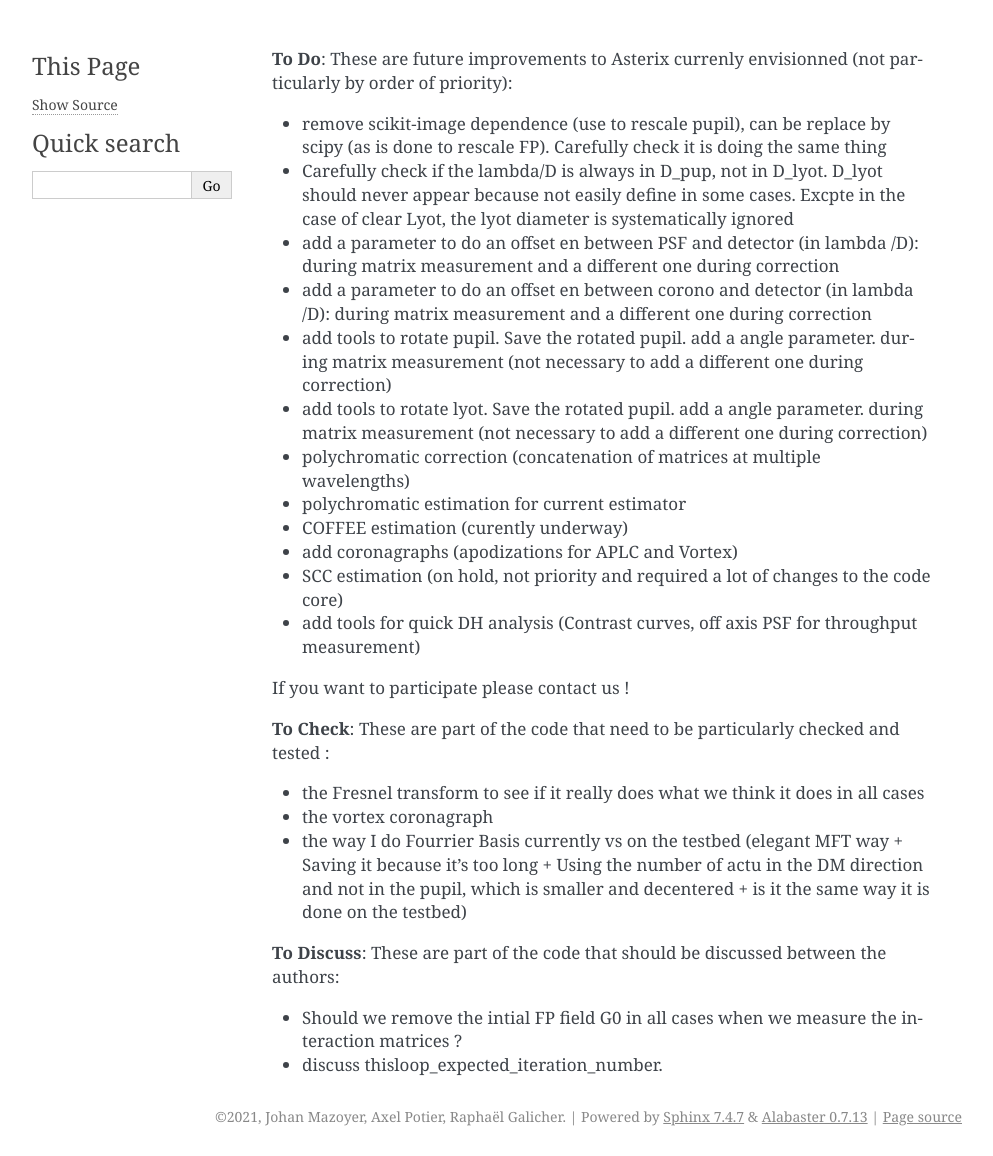
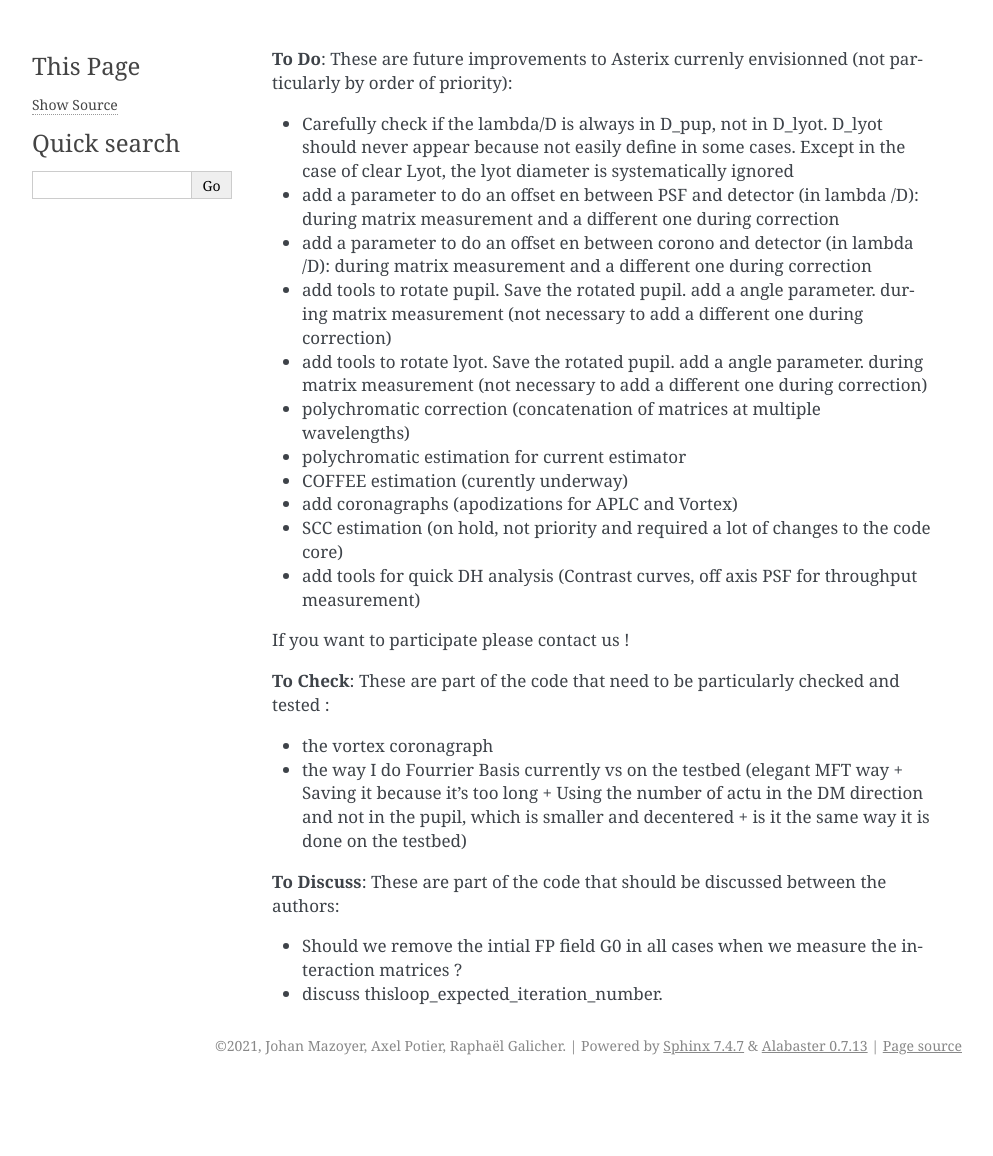
Before and after one commit to johanmazoyer/Asterix, a Sphinx documentation site: the page built from source/todo.rst, in a window 1280 px wide. Shown: the whole page, without its empty margins (148-1141 px from the left). Built offline with Sphinx 7.4.7, drawn with Linux system fonts in a browser that asks for light colours; after the commit the page ends 1085 px from its top, so only the background shows below that.

Commit message:
update doc

```diff
--- a/source/create_my_testbed.rst
+++ b/source/create_my_testbed.rst
@@ -113,6 +113,9 @@ Currently supported ``PupType`` are : "RoundPup", "CleanPlane" (empty pupil plan
 
 You can finally defined your own pupils from a .fits using the keyword ``filename``. In this case, you have to
 manually set up the pupil prad, by definition, it will assume the same size as entrance pupil in the parameter file.
+
+The pupil in the .fits file are automatically rescaled at prad using skimage.transform.rescale. This rescale was prefered
+because of the option "preserve_range=True" which keep the rescaled pupil in [0,1].
 
 Function documentation can be found in Section :ref:`pupil-label`.
 
--- a/source/todo.rst
+++ b/source/todo.rst
@@ -2,8 +2,7 @@
 
 **To Do**: These are future improvements to Asterix currenly envisionned (not particularly by order of priority):
 
-- remove scikit-image dependence (use to rescale pupil), can be replace by scipy (as is done to rescale FP). Carefully check it is doing the same thing
-- Carefully check if the lambda/D is always in D_pup, not in D_lyot. D_lyot should never appear because not easily define in some cases. Excpte in the case of clear Lyot, the lyot diameter is systematically ignored
+- Carefully check if the lambda/D is always in D_pup, not in D_lyot. D_lyot should never appear because not easily define in some cases. Except in the case of clear Lyot, the lyot diameter is systematically ignored
 - add a parameter to do an offset en between PSF and detector (in lambda /D): during matrix measurement and a different one during correction
 - add a parameter to do an offset en between corono and detector (in lambda /D): during matrix measurement and a different one during correction
 - add tools to rotate pupil. Save the rotated pupil. add a angle parameter. during matrix measurement (not necessary to add a different one during correction)
@@ -20,7 +19,6 @@ If you want to participate please contact us !
 
 **To Check**: These are part of the code that need to be particularly checked and tested :
 
-- the Fresnel transform to see if it really does what we think it does in all cases
 - the vortex coronagraph
 - the way I do Fourrier Basis currently vs on the testbed (elegant MFT way + Saving it because it's too long + Using the number of actu in the DM direction and not in the pupil, which is smaller and decentered + is it the same way it is done on the testbed)
 
```
